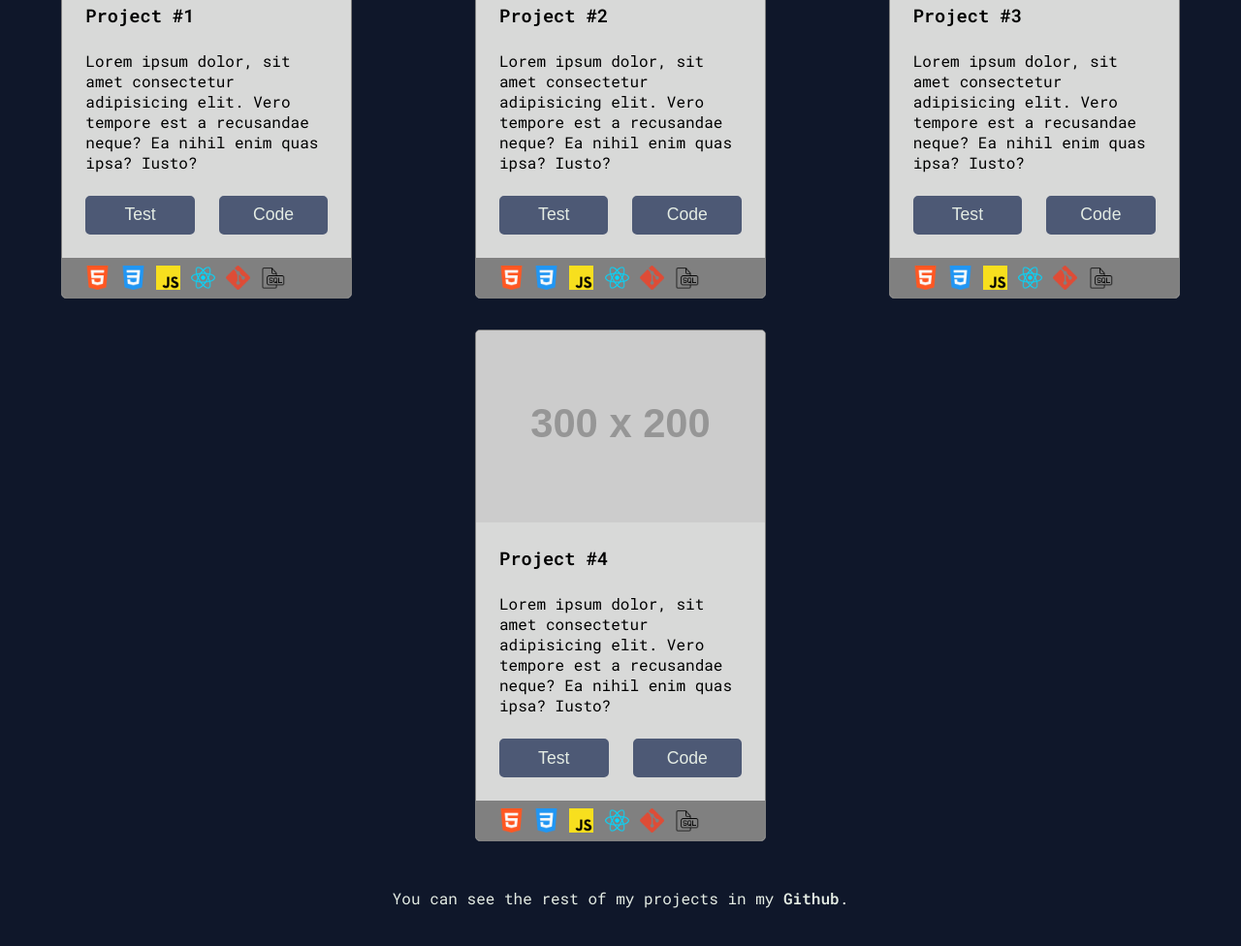
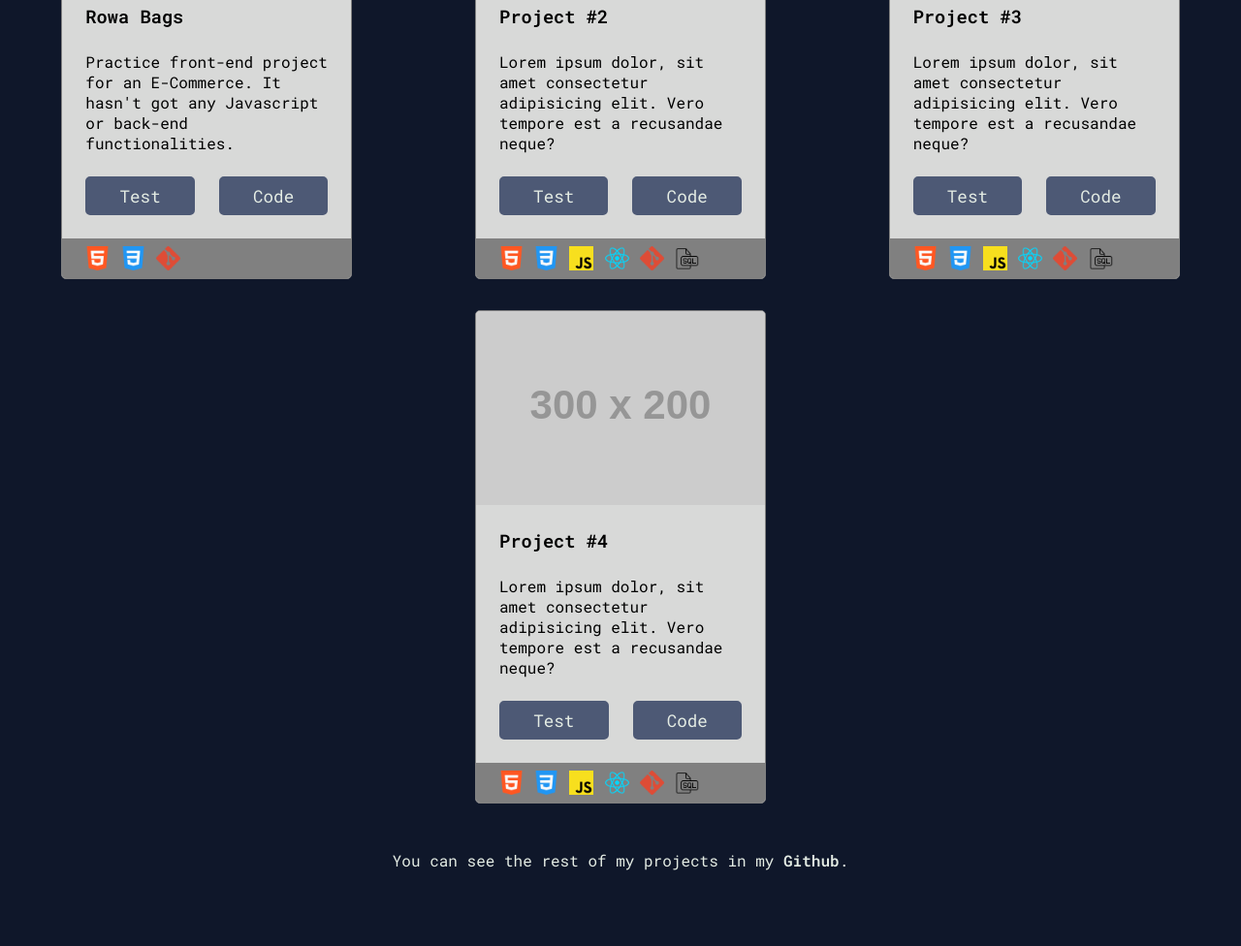
Before and after one commit to chanchoc/portfolio, a website: page index.html in a window 1280 px wide. Shown: the part 2031-3007 px from the top of the page at 97% size. Drawn offline with Linux system fonts and the light colour scheme; placeholder pictures from the web are drawn by us.

Commit message:
Cambios en las tarjetas de proyectos (anchors y Rowa)

```diff
--- a/index.html
+++ b/index.html
@@ -88,29 +88,26 @@
                 <h2>My projects</h2>
                 <div class="project-cards">
                     <div class="project-card">
-                        <img src="https://placehold.co/300x200" alt="Proyect #1" class="project-img" />
-                        <h3>Project #1</h3>
-                        <p>Lorem ipsum dolor, sit amet consectetur adipisicing elit. Vero tempore est a recusandae neque? Ea nihil enim quas ipsa? Iusto?</p>
+                        <img src="./multimedia/img/projects/rowa-bags.webp" alt="Rowa Bags" class="project-img" />
+                        <h3>Rowa Bags</h3>
+                        <p>Practice front-end project for an E-Commerce. It hasn't got any Javascript or back-end functionalities.</p>
                         <div class="project-links">
-                            <button>Test</button>
-                            <button>Code</button>
+                            <a href="https://proyecto-coder-santiago-curat.vercel.app/" target="_blank">Test</a>
+                            <a href="https://github.com/chanchoc/coderhouse_frontend" target="_blank">Code</a>
                         </div>
                         <div class="used-tech">
                             <img src="./multimedia/img/technologies/html.png" alt="HTML" />
                             <img src="./multimedia/img/technologies/css.png" alt="CSS" />
-                            <img src="./multimedia/img/technologies/js.png" alt="Javascript" />
-                            <img src="./multimedia/img/technologies/react.png" alt="React" />
                             <img src="./multimedia/img/technologies/git.png" alt="Git" />
-                            <img src="./multimedia/img/technologies/sql.png" alt="SQL" />
                         </div>
                     </div>
                     <div class="project-card">
                         <img src="https://placehold.co/300x200" alt="Proyect #2" class="project-img" />
                         <h3>Project #2</h3>
-                        <p>Lorem ipsum dolor, sit amet consectetur adipisicing elit. Vero tempore est a recusandae neque? Ea nihil enim quas ipsa? Iusto?</p>
+                        <p>Lorem ipsum dolor, sit amet consectetur adipisicing elit. Vero tempore est a recusandae neque?</p>
                         <div class="project-links">
-                            <button>Test</button>
-                            <button>Code</button>
+                            <a>Test</a>
+                            <a>Code</a>
                         </div>
                         <div class="used-tech">
                             <img src="./multimedia/img/technologies/html.png" alt="HTML" />
@@ -124,10 +121,10 @@
                     <div class="project-card">
                         <img src="https://placehold.co/300x200" alt="Proyect #3" class="project-img" />
                         <h3>Project #3</h3>
-                        <p>Lorem ipsum dolor, sit amet consectetur adipisicing elit. Vero tempore est a recusandae neque? Ea nihil enim quas ipsa? Iusto?</p>
+                        <p>Lorem ipsum dolor, sit amet consectetur adipisicing elit. Vero tempore est a recusandae neque?</p>
                         <div class="project-links">
-                            <button>Test</button>
-                            <button>Code</button>
+                            <a>Test</a>
+                            <a>Code</a>
                         </div>
                         <div class="used-tech">
                             <img src="./multimedia/img/technologies/html.png" alt="HTML" />
@@ -141,10 +138,10 @@
                     <div class="project-card">
                         <img src="https://placehold.co/300x200" alt="Proyect #4" class="project-img" />
                         <h3>Project #4</h3>
-                        <p>Lorem ipsum dolor, sit amet consectetur adipisicing elit. Vero tempore est a recusandae neque? Ea nihil enim quas ipsa? Iusto?</p>
+                        <p>Lorem ipsum dolor, sit amet consectetur adipisicing elit. Vero tempore est a recusandae neque?</p>
                         <div class="project-links">
-                            <button>Test</button>
-                            <button>Code</button>
+                            <a>Test</a>
+                            <a>Code</a>
                         </div>
                         <div class="used-tech">
                             <img src="./multimedia/img/technologies/html.png" alt="HTML" />
--- a/scss/_proyectCard.scss
+++ b/scss/_proyectCard.scss
@@ -14,6 +14,7 @@
     background-color: $bg-img;
     .project-img {
         width: 100%;
+        height: 200px;
         object-fit: cover;
     }
     h3 {
@@ -34,7 +35,10 @@
         width: 100%;
         margin-top: 1.5rem;
         padding: 0 1.5rem;
-        button {
+        a {
+            display: flex;
+            justify-content: center;
+            align-items: center;
             width: 45%;
             height: 2.5rem;
             border: 2px solid $bg-color-nav;
@@ -42,6 +46,8 @@
             font-size: 1.1rem;
             background-color: $bg-color-nav;
             color: $text-color;
+            cursor: pointer;
+            text-decoration: none;
             &:hover {
                 background-color: $text-color;
                 color: $bg-color-nav;
```
Also changed, not shown: css/styles.css, multimedia/img/projects/rowa-bags.webp (added), 1 other file.
